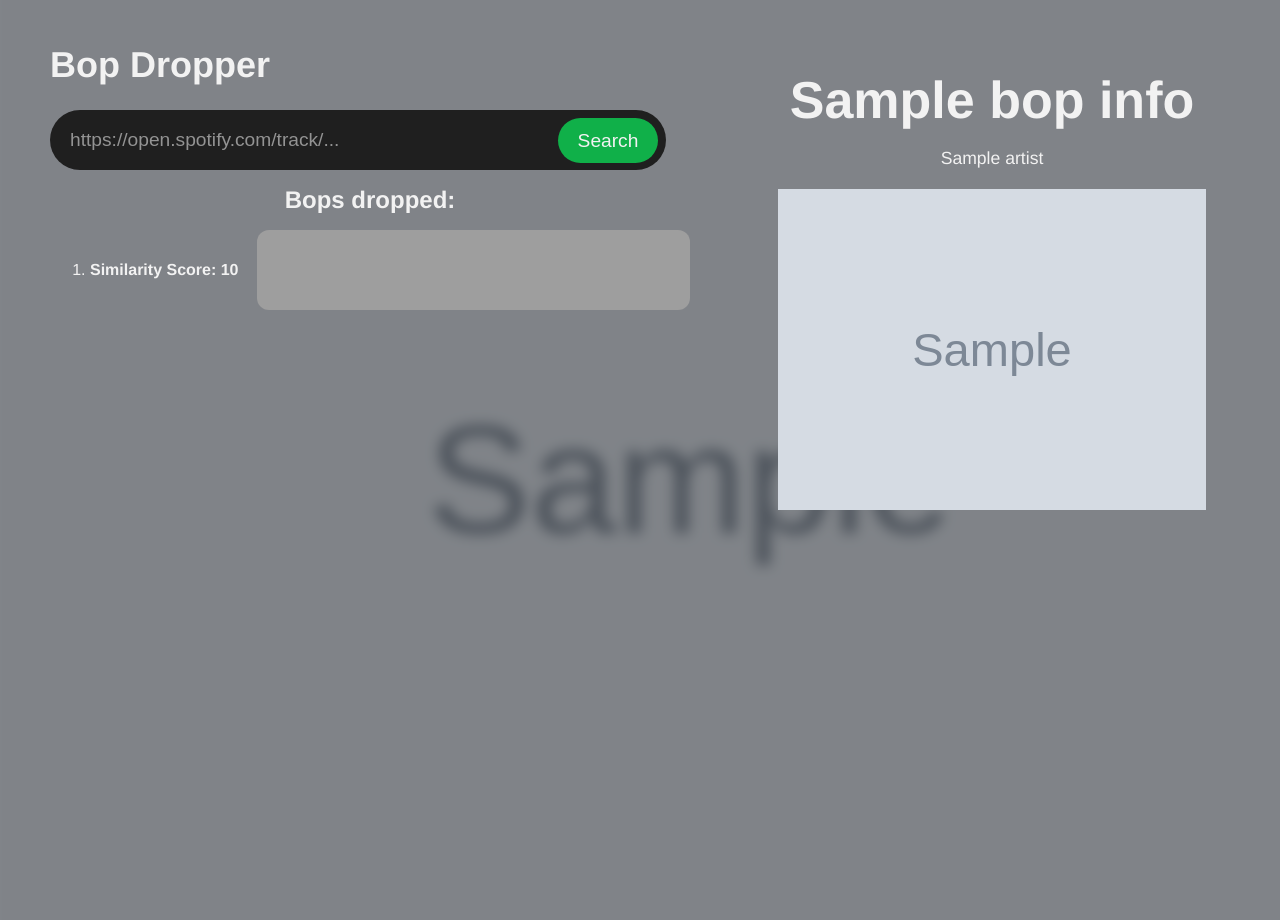
After one commit to mestvnvo/Bop-Dropper, a Flask app: template app/templates/bop.html in a window 1280 px wide; the page is wider, and only the part inside the window is pictured. The commit adds this page. Run offline with Flask 3, Linux system fonts and the light colour scheme; the template is opened without the code that fills it: most values are stand-ins (such as "Sample title", 1, 10 or a date in 2020); grey boxes marked "Sample" are stand-in pictures; grey boxes are pictures that could not be loaded.

Commit message:
Moved /bop/ router into its own html
Basically completed /bop/ - ordered list/spotify embed sizing, moved album cover to the right, changed font sizing, changed background album position

```diff
--- a/app/app.py
+++ b/app/app.py
@@ -48,13 +48,13 @@ def get_bop_recs(bop_id):
 
         # get recs
         ids, scores = utils.compare_embeddings(res, all_bops, k=6)
-        recommendations = [{"id": id, "score": f"{score.item() * 100:.4g}%"}
+        recommendations = [{"id": id, "score": f"{score.item() * 100:.2f}%"}
                         for id, score in zip(ids, scores)]
     else:
         error = "WIP"
         return render_template("index.html", bop_info=bop_info, error=error, not_db=True)
 
-    return render_template("index.html", bop_info=bop_info, recommendations=recommendations[1::])
+    return render_template("bop.html", bop_info=bop_info, recommendations=recommendations[1::])
 
 # append new bops router; routes back to bop router on completion
 # @app.route("/add_bop/<bop_id>", methods=["GET","POST"])
--- /dev/null
+++ b/app/static/css/bop-styles.css
@@ -0,0 +1,137 @@
+/* background */
+.background {
+    position: fixed;
+    width: 100%;
+    z-index: -1;
+    min-height: 100vh;
+    background-repeat: no-repeat;
+    background-attachment: scroll;
+    background-position: center center;
+    transform: scale(1.1);
+}
+
+html, body {
+    overflow-x: hidden;
+    overflow-y: auto;
+    width: 100vw;
+    color: #f2f2f2;
+    font-family: Helvetica, sans-serif;
+    margin: 10px 25px;
+  }
+
+a {
+    text-decoration: none;
+    color: #f2f2f2;
+}
+
+
+h1 {
+    width: fit-content;
+    font-size: 2.25em;
+}
+
+/* form */
+.bopLink {
+    width: 45%;
+    height: 60px;
+    position: relative;
+}
+
+.bopLink input {
+    border: none;
+    border-radius: 40px;
+    outline: none;
+    padding: 15px 20px;
+    height: 30px;
+    width: 100%;
+    background-color: #1f1f1f;
+    color: #f2f2f2;
+    font-size: 1.2em;
+}
+
+.bopLink ::placeholder {
+    color: #f2f2f2;
+    opacity: 55%;
+}
+
+.bopLink button {
+    border: none;
+    border-radius: 30px;
+    height: 75%;
+    width: 100px;
+    background-color: #10B049;
+    color: #f2f2f2;
+    font-size: 1.2em;
+
+    position: absolute;
+    transform: translatex(32%);
+    right: 0;
+    top: 13%;
+}
+
+.bopLink button:hover {
+    background-color: #176633;
+}
+
+/* bop info bar */
+.bopInfo {
+    position: fixed;
+    top: 0;
+    right: 0;
+    width: 45%;
+    padding: 70px 20px;
+    text-align: center;
+    height: 100vh;
+    overflow-y: hidden;
+    box-sizing: border-box;
+}
+
+.albumCover {
+    width: 80%;
+    height: auto;
+    margin: 20px auto;
+    display: block;
+}
+
+.bopInfo h3 {
+    font-size: 3.25em;
+    margin: 0;
+}
+
+.artists {
+    font-size: 1.1em;
+}
+
+/* list of results */
+.recs {
+    width: 50%;
+    height: auto;
+    position: relative;
+}
+
+.recs h2 {
+    text-align: center;
+    font-size: 1.5em;
+    margin: 2.5%;
+}
+
+li {
+    margin-bottom: 5%;
+}
+
+.score-and-embed {
+    display: flex;
+    align-items: center;
+}
+
+.similarity-score {
+    margin-right: 3%;
+    font-weight: bold;
+    font-size: 1em;
+}
+
+.spotify-embed {
+    flex-grow: 1;
+    width: 60%;
+    height: 80px;
+}
--- a/app/static/js/script.js
+++ b/app/static/js/script.js
@@ -11,7 +11,6 @@ function setBackgroundImage(image_url) {
     backgroundDiv.style.backgroundImage = `url('${image_url}')`;
   } else {
     backgroundDiv.style.backgroundImage = "";
-    document.body.style.backgroundColor = "#121212";
   }
 }
 
@@ -35,7 +34,7 @@ function adjustBackgroundEffects() {
     backgroundDiv.style.height = `${Math.max(viewportHeight, contentHeight)}px`;
 
     // calculate blur based on viewport width, makes blur constant
-    const blurAmount = window.innerWidth * 0.015;
+    const blurAmount = window.innerWidth * 0.005;
     backgroundDiv.style.filter = `blur(${blurAmount}px) brightness(60%)`;
   };
 
--- /dev/null
+++ b/app/templates/bop.html
@@ -0,0 +1,80 @@
+<!DOCTYPE html>
+<html>
+<head>
+    <meta charset="UTF-8">
+    <meta name="viewport" content="width=device-width, initial-scale=1.0">
+    <title>Bop Dropper</title>
+    <link rel="stylesheet" href="{{url_for('static', filename='css/bop-styles.css')}}">
+    <script src="{{url_for('static', filename='js/script.js')}}"></script>
+</head>
+<body>
+    <div class="background"></div>
+
+    <div class="centerContainer">
+        <h1><a href="http://127.0.0.1:5000/">Bop Dropper</a></h1>
+
+        <div class="bopLink">
+            <form method="POST">
+                <input type="text" name="bop_link" size="70" placeholder="https://open.spotify.com/track/...">
+                <button type="submit">Search</button>
+            </form>
+        </div>
+    </div>
+
+    {% if error %}
+        <p class="error">{{ error }}</p>
+    {% else %}
+        <!-- <p></p> -->
+    {% endif %}
+
+        <div class="bopInfo">
+            <h3>{{ bop_info.name }}</h3>
+            <p class="artists">{{ bop_info.artists | join(', ') }}</p>
+
+            <img src="{{ bop_info.image}}" class="albumCover">
+        </div>
+
+        <script>
+            var imageUrl = "{{ bop_info.image | safe }}";
+            setBackgroundImage(imageUrl)
+        </script>
+    <!-- {% if bop_info %}
+    {% else %}
+        <script>setBackgroundImage()</script>
+    {% endif %} -->
+
+    {% if recommendations %}
+    <div class="recs">
+        <h2>Bops dropped:</h2>
+        <ol>
+            {% for rec in recommendations %}
+            <li>
+                <div class="score-and-embed">
+                    <p class="similarity-score">Similarity Score: {{ rec.score }}</p>
+                    <iframe class="spotify-embed" style="border-radius:12px"
+                            src="https://open.spotify.com/embed/track/{{ rec.id }}?utm_source=generator&theme=0"
+                            width="62.5%" height="80" frameborder="0" allowfullscreen=""
+                            allow="clipboard-write; encrypted-media; fullscreen; picture-in-picture" loading="lazy">
+                    </iframe>
+                </div>
+            </li>
+            {% endfor %}
+        </ol>
+    </div>
+    {% else %}
+        {% if not_db %}
+            <h3>Bop not in database...</h3>
+        {% else %}
+            <p></p>
+        {% endif %}
+    {% endif %}
+
+    <!-- {% if add_button %}
+        <form method="POST">
+            <button type="submit">Add Bop to Database</button>
+        </form>
+    {% else %}
+        <p></p>
+    {% endif %} -->
+</body>
+</html>
```
Also changed, not shown: app/static/css/index-styles.css (renamed from app/static/css/styles.css, +19 -22 lines), app/templates/index.html (+9 -55 lines).
